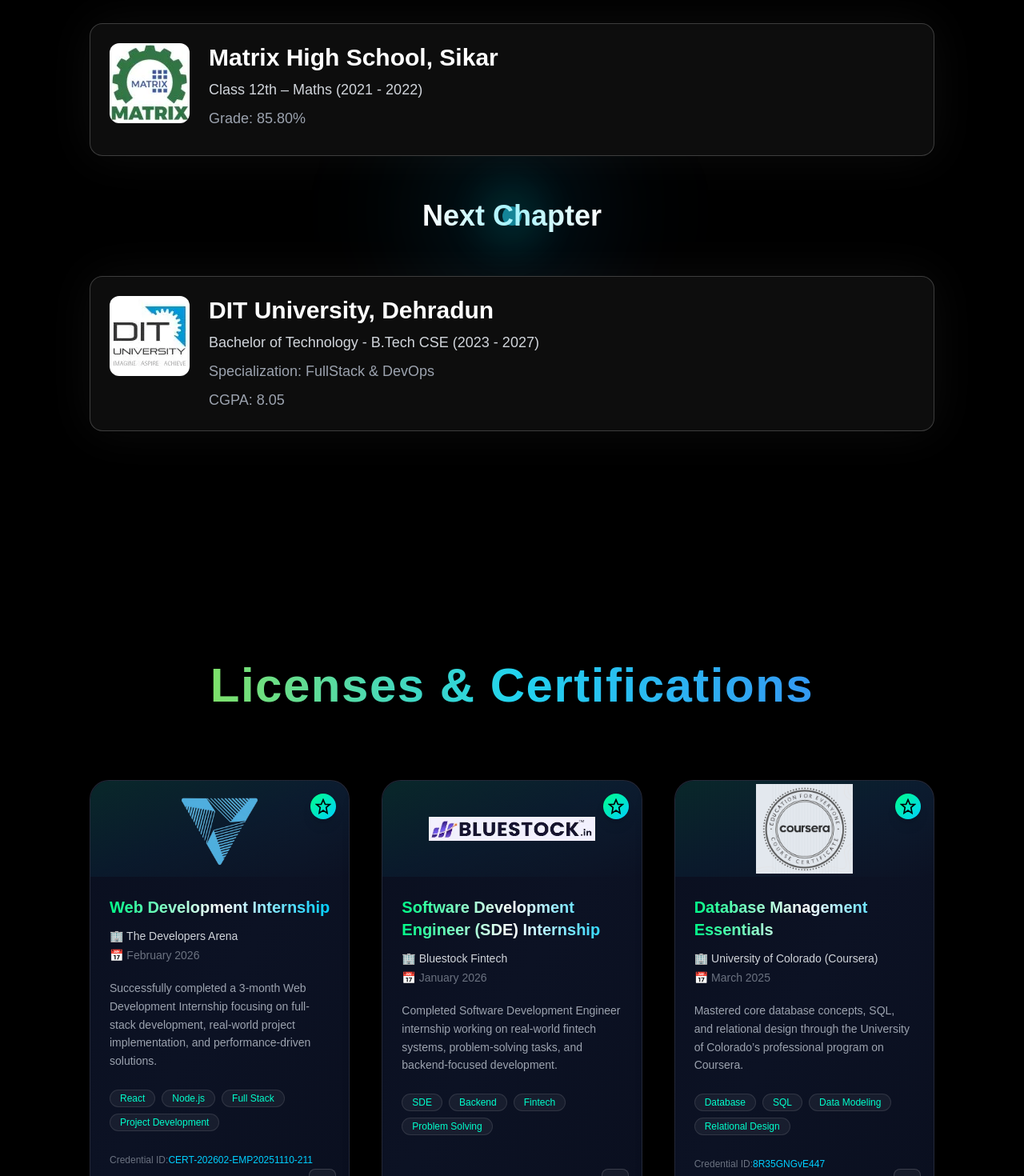
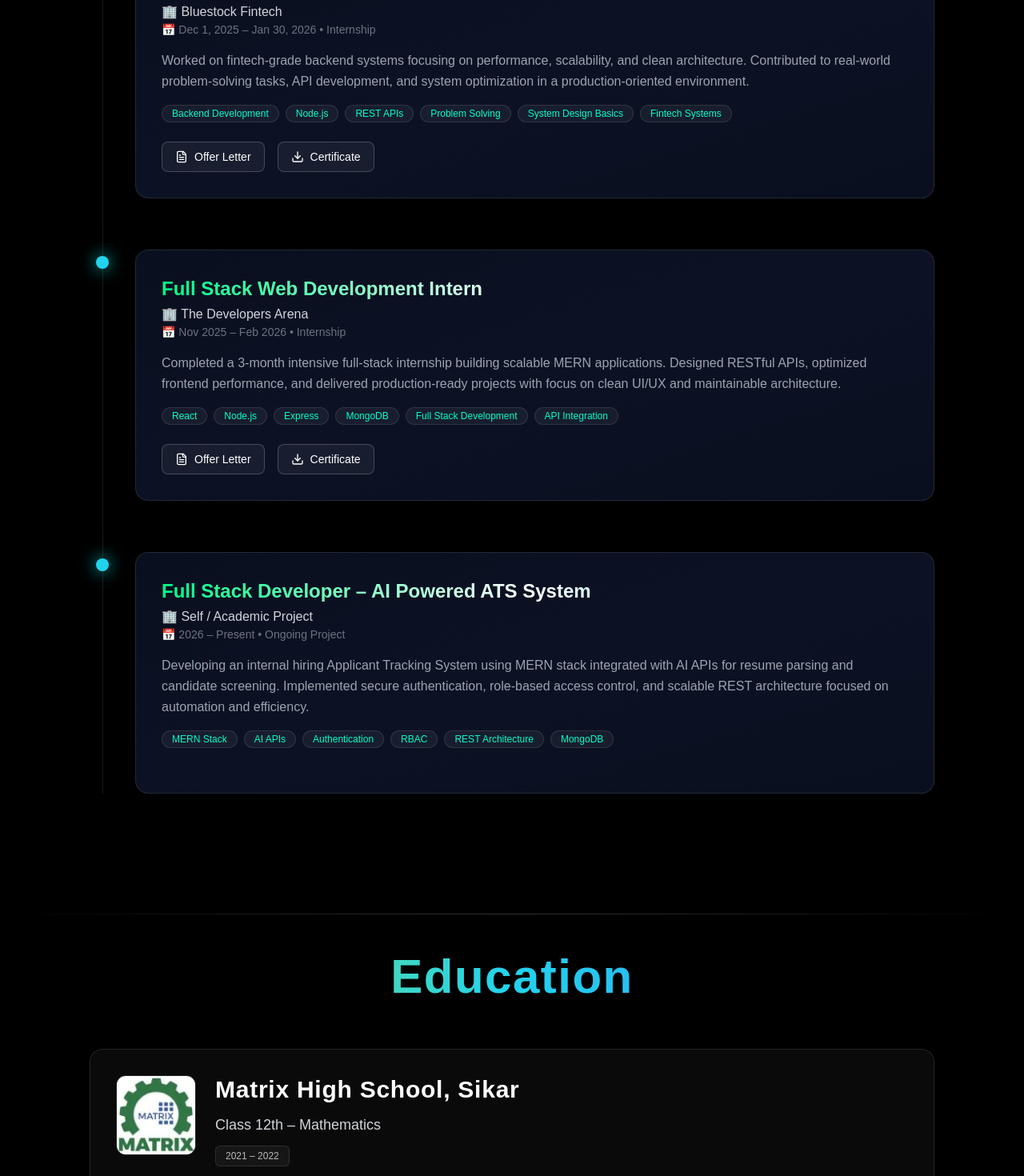
Before and after one commit to dineshkhichar569/My-Portfolio, a React (Vite) app: page /about in a window 1280 px wide. Shown: the part 1000-2470 px from the top of the page at 80% size. Built offline with nearby package versions, Linux system fonts and the light colour scheme; a web font is replaced by a local one.

Commit message:
Add offer letters and enhance About section with detailed experience and education

```diff
--- a/src/Pages/About.jsx
+++ b/src/Pages/About.jsx
@@ -7,7 +7,7 @@ import Footer from "../Components/Footer";
 import ClickSpark from "../React-Bits/ClickSpark"; //////  Temporary off
 import TargetCursor from "../React-Bits/TargetCursor";
 import { useRef, useState } from "react";
-import { Download, EyeIcon, X } from "lucide-react";
+import { Download, EyeIcon, FileText, X } from "lucide-react";
 
 const fadeInUp = {
   hidden: { opacity: 0, y: 40 },
@@ -21,25 +21,80 @@ const fadeInUp = {
     },
   }),
 };
-const EducationCard = ({ img, title, subtitle, extra, score }) => (
+
+const EducationCard = ({
+  img,
+  title,
+  degree,
+  duration,
+  grade,
+  tags = [],
+  highlight,
+  ongoing,
+}) => (
   <motion.div
     initial="hidden"
     whileInView="visible"
     viewport={{ once: true }}
     variants={fadeInUp}
-    className="flex items-start gap-6 p-6 bg-white/5 backdrop-blur-lg border border-white/20 rounded-2xl shadow-[0_0_60px_0_rgba(255,255,255,0.05)] hover:shadow-cyan-500/20 transition-shadow duration-500"
+    className="relative flex md:flex-row flex-col md:justify-normal md:items-start items-center gap-6 p-8 bg-white/[0.04] backdrop-blur-xl border border-white/10 rounded-2xl shadow-[0_10px_40px_rgba(0,0,0,0.6)] hover:shadow-[0_0_40px_rgba(255,255,255,0.08)] transition-all duration-500 before:absolute before:left-0 before:top-0 before:h-full before:w-[3px] before:bg-gradient-to-b before:rounded-l-2xl"
   >
+    {/* school logo */}
     <img
       src={img}
       alt={title}
       loading="lazy"
-      className="md:w-[100px] w-[60px] md:h-[100px] h-[60px] object-cover rounded-xl"
+      className="md:w-[100px] w-[70px] md:h-[100px] h-[70px]
+      object-cover rounded-xl border border-white/10"
     />
-    <div className="space-y-2">
-      <p className="md:text-3xl text-lg font-semibold">{title}</p>
-      <p className="md:text-lg text-sm text-gray-300">{subtitle}</p>
-      {extra && <p className="md:text-lg text-sm text-gray-400">{extra}</p>}
-      <p className="text-gray-400 md:text-lg text-sm">{score}</p>
+
+    {/* education details */}
+    <div className="flex-1 space-y-3">
+      <h3 className="md:text-3xl text-xl font-bold tracking-wide text-white">
+        {title}
+      </h3>
+
+      {/* Degree */}
+      <p className="md:text-lg text-sm text-gray-300">{degree}</p>
+
+      {/* Date */}
+      <div className="flex items-center gap-3 flex-wrap">
+        <span
+          className="px-3 py-1 text-xs rounded-md
+        bg-white/5 border border-white/10 text-white/70"
+        >
+          {duration}
+        </span>
+
+        {ongoing && (
+          <span className="text-xs text-emerald-400 font-semibold">
+            ● Currently Pursuing
+          </span>
+        )}
+      </div>
+
+      {grade && <p className="text-gray-400 md:text-base text-sm">{grade}</p>}
+
+      {/* Tags */}
+      {tags.length > 0 && (
+        <div className="flex flex-wrap gap-2 mt-2">
+          {tags.map((tag, i) => (
+            <span
+              key={i}
+              className="px-3 py-1 text-xs rounded-full
+              bg-white/5 text-white/80
+              border border-white/10"
+            >
+              {tag}
+            </span>
+          ))}
+        </div>
+      )}
+
+      {/* Highlight text */}
+      {highlight && (
+        <p className="text-sm text-gray-400 mt-3 italic">{highlight}</p>
+      )}
     </div>
   </motion.div>
 );
@@ -169,6 +224,61 @@ const certificates = [
     skills: ["Hackathon", "Team Collaboration", "HTML", "CSS", "JavaScript"],
     content: "/DOCs/Hackathon.pdf",
     popupImage: "/DOCs/images/Hackathon.webp",
+  },
+];
+
+const experiences = [
+  {
+    company: "Bluestock Fintech",
+    role: "Software Development Engineer (SDE) Intern",
+    duration: "Dec 1, 2025 – Jan 30, 2026",
+    type: "Internship",
+    description:
+      "Worked on fintech-grade backend systems focusing on performance, scalability, and clean architecture. Contributed to real-world problem-solving tasks, API development, and system optimization in a production-oriented environment.",
+    skills: [
+      "Backend Development",
+      "Node.js",
+      "REST APIs",
+      "Problem Solving",
+      "System Design Basics",
+      "Fintech Systems",
+    ],
+    offerLetter: "/DOCs/BlueStock_offerLetter.pdf",
+    certificate: "/DOCs/BlueStocks.pdf",
+  },
+  {
+    company: "The Developers Arena",
+    role: "Full Stack Web Development Intern",
+    duration: "Nov 2025 – Feb 2026",
+    type: "Internship",
+    description:
+      "Completed a 3-month intensive full-stack internship building scalable MERN applications. Designed RESTful APIs, optimized frontend performance, and delivered production-ready projects with focus on clean UI/UX and maintainable architecture.",
+    skills: [
+      "React",
+      "Node.js",
+      "Express",
+      "MongoDB",
+      "Full Stack Development",
+      "API Integration",
+    ],
+    offerLetter: "/DOCs/DevelopersArena_offerLetter.pdf",
+    certificate: "/DOCs/Developers_Arena.pdf",
+  },
+  {
+    company: "Self / Academic Project",
+    role: "Full Stack Developer – AI Powered ATS System",
+    duration: "2026 – Present",
+    type: "Ongoing Project",
+    description:
+      "Developing an internal hiring Applicant Tracking System using MERN stack integrated with AI APIs for resume parsing and candidate screening. Implemented secure authentication, role-based access control, and scalable REST architecture focused on automation and efficiency.",
+    skills: [
+      "MERN Stack",
+      "AI APIs",
+      "Authentication",
+      "RBAC",
+      "REST Architecture",
+      "MongoDB",
+    ],
   },
 ];
 
@@ -319,19 +429,89 @@ function About() {
       </div>
 
       {/* Experience Section */}
+      <div ref={experienceRef} className="relative z-10 px-3 md:px-28 mt-32">
+        {/* Top horizontal line */}
+        <div className="w-full h-px bg-gradient-to-r from-transparent via-white/20 to-transparent mb-12" />
         <motion.h2
-        ref={experienceRef}
           initial="hidden"
           whileInView="visible"
           viewport={{ once: true }}
           variants={fadeInUp}
-        className="text-6xl mb-[60px] mt-[50px] font-extrabold tracking-wide bg-gradient-to-r from-lime-400 via-cyan-400 to-blue-500 text-transparent bg-clip-text text-center"
+          className="text-6xl font-extrabold tracking-wide bg-gradient-to-r from-lime-400 via-cyan-400 to-blue-500 text-transparent bg-clip-text text-center mb-20"
         >
           Experience
-        <p className="text-xl text-gray-500 font-extralight mt-1">
-          Comming Soon.....
+        </motion.h2>
+
+        <div className="relative border-l border-white/10 ml-2 md:ml-4 space-y-16">
+          {experiences.map((exp, index) => (
+            <motion.div
+              key={index}
+              custom={index}
+              initial="hidden"
+              whileInView="visible"
+              viewport={{ once: true }}
+              variants={fadeInUp}
+              className="relative md:pl-10 pl-5"
+            >
+              {/* Timeline Dot */}
+              <div className="absolute -left-[9px] top-2 w-4 h-4 bg-cyan-400 rounded-full shadow-[0_0_20px_rgba(0,255,255,0.8)]" />
+
+              <div className="bg-gradient-to-br from-[#0a0f1f] via-[#0c1224] to-[#0a0f1f] border border-white/10 rounded-2xl p-8 shadow-[0_10px_40px_rgba(0,0,0,0.6)] hover:shadow-[0_0_40px_rgba(0,255,200,0.25)] transition-all duration-500">
+                <h3 className="text-2xl font-semibold bg-gradient-to-r from-[#00ff88] via-white to-[#00cfff] bg-clip-text text-transparent">
+                  {exp.role}
+                </h3>
+
+                <p className="text-gray-300 mt-1">🏢 {exp.company}</p>
+
+                <p className="text-gray-500 text-sm">
+                  📅 {exp.duration} • {exp.type}
                 </p>
-      </motion.h2>
+
+                <p className="text-gray-400 mt-4 leading-relaxed">
+                  {exp.description}
+                </p>
+
+                {/* Skills */}
+                <div className="flex flex-wrap gap-2 mt-4">
+                  {exp.skills.map((skill, i) => (
+                    <span
+                      key={i}
+                      className="px-3 py-[2px] text-xs rounded-full bg-white/5 text-[#00ffcc] border border-white/10"
+                    >
+                      {skill}
+                    </span>
+                  ))}
+                </div>
+                <div className="flex gap-4 mt-6">
+                  {exp.offerLetter && (
+                    <a
+                      href={exp.offerLetter}
+                      target="_blank"
+                      rel="noopener noreferrer"
+                      className="flex items-center gap-2 px-4 py-2 rounded-lg bg-white/5 border border-white/20 text-sm hover:bg-white/20 transition"
+                    >
+                      <FileText className="w-4 h-4" />
+                      Offer Letter
+                    </a>
+                  )}
+
+                  {exp.certificate && (
+                    <a
+                      href={exp.certificate}
+                      target="_blank"
+                      rel="noopener noreferrer"
+                      className="flex items-center gap-2 px-4 py-2 rounded-lg bg-white/5 border border-white/20 text-sm hover:bg-white/20 transition"
+                    >
+                      <Download className="w-4 h-4" />
+                      Certificate
+                    </a>
+                  )}
+                </div>
+              </div>
+            </motion.div>
+          ))}
+        </div>
+      </div>
 
       {/* Education Section */}
       <div ref={educationRef}>
@@ -342,6 +522,8 @@ function About() {
           variants={fadeInUp}
           className="text-6xl mb-[60px] mt-[150px] font-extrabold tracking-wide bg-gradient-to-r from-lime-400 via-cyan-400 to-blue-500 text-transparent bg-clip-text text-center"
         >
+          {/* Top horizontal line */}
+          <div className="w-full h-px bg-gradient-to-r from-transparent via-white/20 to-transparent mb-12" />
           Education
         </motion.h2>
         <div className="relative z-10 px-10 md:px-28 pb-24">
@@ -349,8 +531,10 @@ function About() {
           <EducationCard
             img={matrixSchool}
             title="Matrix High School, Sikar"
-            subtitle="Class 12th – Maths (2021 - 2022)"
-            extra="Grade: 85.80%"
+            degree="Class 12th – Mathematics"
+            duration="2021 – 2022"
+            grade="Grade: 85.80%"
+            highlight="Built strong analytical foundation in Mathematics & Logical Reasoning"
           />
 
           {/* Vertical Bridge */}
@@ -368,9 +552,22 @@ function About() {
           <EducationCard
             img={Dit}
             title="DIT University, Dehradun"
-            subtitle="Bachelor of Technology - B.Tech CSE (2023 - 2027)"
-            extra="Specialization: FullStack & DevOps"
-            score="CGPA: 8.05"
+            degree="Bachelor of Technology – Computer Science Engineering"
+            duration="2023 – 2027"
+            grade="CGPA: 8.05"
+            tags={[
+              "Full Stack",
+              "DevOps",
+              "MERN Stack",
+              "Cloud Computing",
+              "JAVA",
+              "Data Structure & Algorithm",
+              "Design and Analysis of Algorithms",
+              "DBMS",
+              "Operating System",
+            ]}
+            highlight="Actively building production-level MERN applications & AI-integrated systems"
+            ongoing={true}
           />
         </div>
       </div>
@@ -380,6 +577,8 @@ function About() {
         ref={certificateRef}
         className="relative z-10 mt-48 px-10 md:px-28 pb-32"
       >
+        {/* Top horizontal line */}
+        <div className="w-full h-px bg-gradient-to-r from-transparent via-white/20 to-transparent mb-12" />
         <motion.h2
           initial="hidden"
           whileInView="visible"
```
Also changed, not shown: 2 other files (tests, documents, lock files or other folders). Lines whose indentation alone changed are shown as unchanged.
